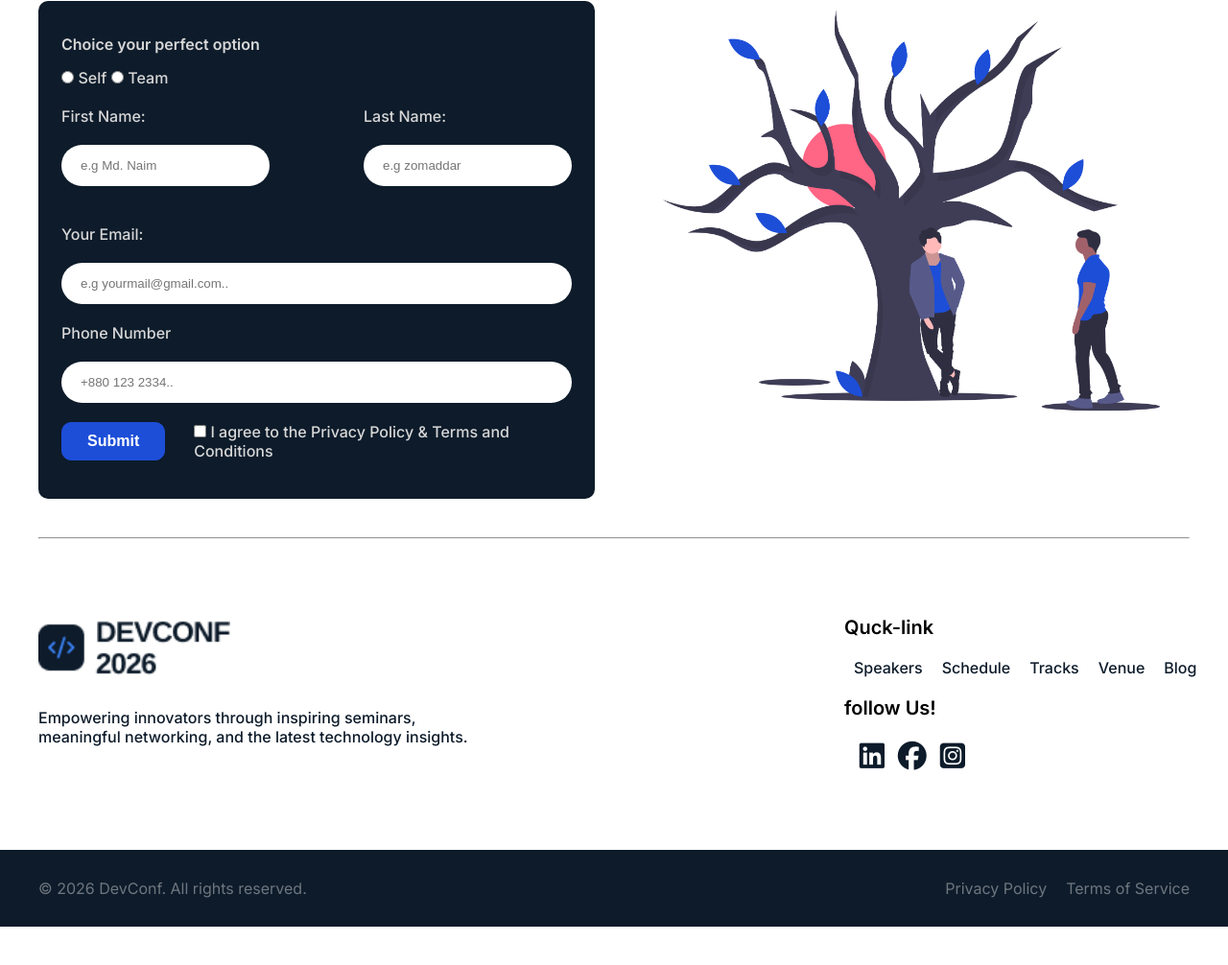
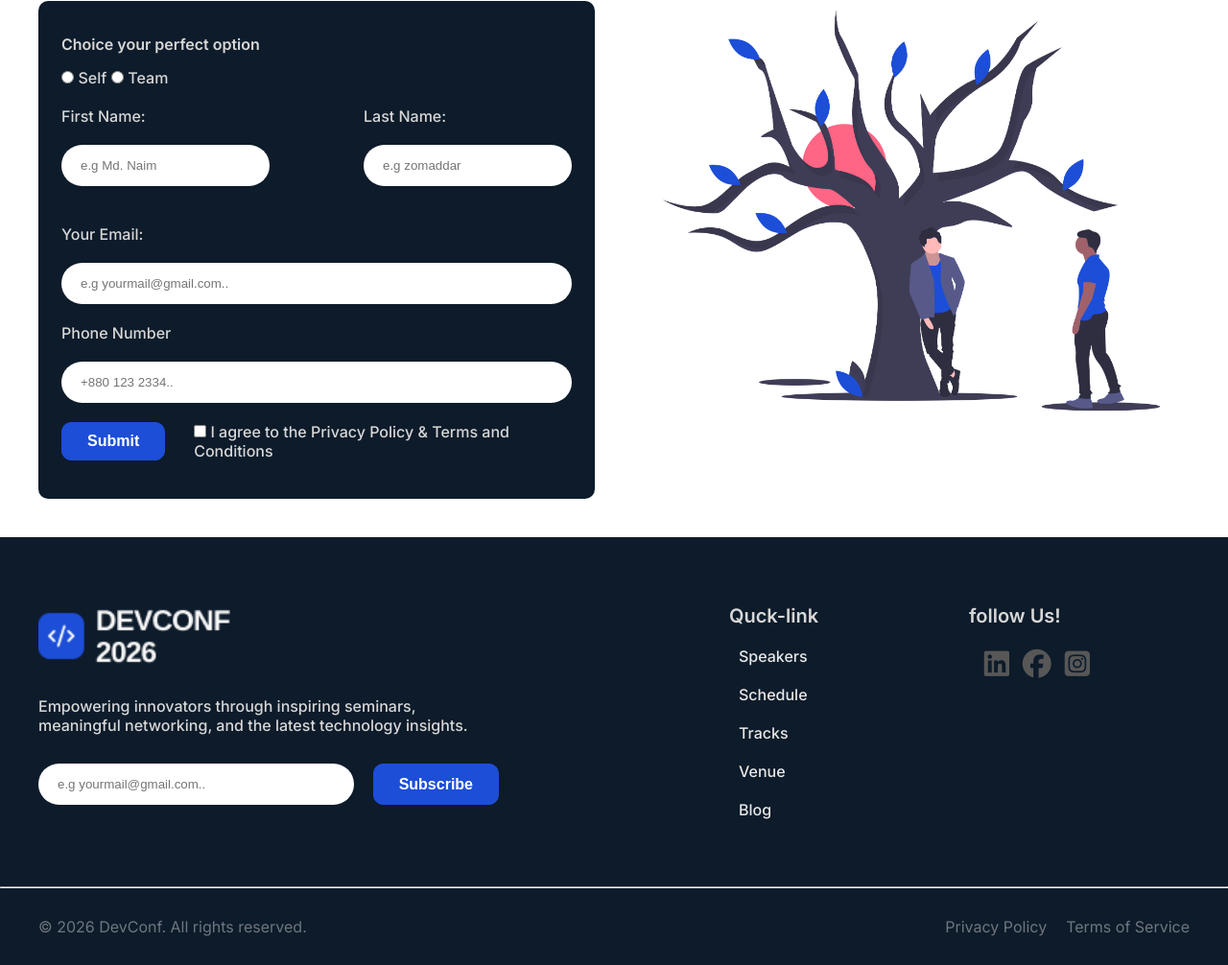
Before and after one commit to mnzomaddar461/Assignment_01, a plain HTML site: page index.html in a window 1280 px wide. Shown: the part 2559-3565 px from the top of the page at 96% size. Before the commit the page ends 3525 px from the top, so only its background shows below. Drawn offline with Linux system fonts and the light colour scheme.

Commit message:
Update footer logo and fix others design

```diff
--- a/assets/css/style.css
+++ b/assets/css/style.css
@@ -591,6 +591,9 @@ label{
 }
 
 /* Footer design */
+.container-footer{
+    background-color: #0d1b2a;
+}
 
 .footer-main{
     display: flex;
@@ -599,7 +602,8 @@ label{
     gap: 30px;
     max-width: 1200px;
     width: 100%;
-    margin: 50px auto;
+    margin: 0px auto;
+    padding: 40px 0px;
 }
 
 .left-side{
@@ -619,13 +623,19 @@ label{
     font-size: 16px;
     font-weight: 500;
     line-height: 20px;
-    color: #0D1B2A;
+    color: #d7d7d7;
+}
+
+.newsletter{
+    display: flex;
+    gap: 20px;
+    width: 100%;
 }
 
 .right-top-side{
-    width: 30%;
+    width: 40%;
     display: flex;
-    flex-direction: column;
+    flex-direction: row;
     gap: 20px;
     padding: 30px 0px;
 }
@@ -634,18 +644,21 @@ label{
     font-size: 20px;
     font-weight: 600;
     line-height: 1.2;
+    color: #d7d7d7;
 }
 
 .footer-menu{
     display: flex;
     flex-direction: column;
     justify-content: start;
+    gap: 20px;
+    width: 50%;
 }
 
 .footer-ul{
     list-style: none;
     display: flex;
-    flex-direction: row;
+    flex-direction: column;
     gap: 20px;
     padding: 0px 10px;
 }
@@ -654,7 +667,7 @@ label{
     text-decoration: none;
     font-size: 16px;
     font-weight: 500;
-    color: #0D1B2A;
+    color: #e7e7e7;
     transition: 200ms ease;
 }
 
@@ -667,7 +680,7 @@ label{
 }
 
 .buttom-side{
-    width: 100%;
+    width: 50%;
     display: flex;
     flex-direction: column;
     gap: 20px;
@@ -680,7 +693,7 @@ label{
 
 .icons{
     font-size: 30px;
-    color: #0d1b2a;
+    color: #575757;
     transition: 200ms ease;
 }
 
--- a/index.html
+++ b/index.html
@@ -220,17 +220,20 @@
     </main>
 
     <!-- Footer section -->
-    <footer class="container">
-        <hr>
+    <footer class="container-footer">
         <div class="footer-main">
             <div class="left-side">
-                <img src="./assets/images/logo.png" alt="Site logo" class="footer-logo">
+                <img src="./assets/images/footer-logo.png" alt="Site logo" class="footer-logo">
                 <p class="footer-sub-text">Empowering innovators through inspiring seminars, meaningful networking, and the latest technology insights.</p>
+                <div class="newsletter">
+                    <input type="email" id="email" name="email" placeholder="e.g yourmail@gmail.com.." class="name-input-fild">
+                    <input type="submit" value="Subscribe" class="submit-button">
+                </div>
             </div>
 
             <div class="right-top-side">
-                <h4 class="footer-menu-text">Quck-link</h4>
                 <div class="footer-menu">
+                    <h4 class="footer-menu-text">Quck-link</h4>
                     <nav>
                         <ul class="footer-ul">
                             <li><a href="" class="footer-menu-items">Speakers</a></li>
@@ -251,6 +254,7 @@
                 </div>
             </div>
         </div>
+        <hr>
     </footer>
 
     <!-- Copyright section -->
```
Also changed, not shown: New Text Document.txt (deleted).
